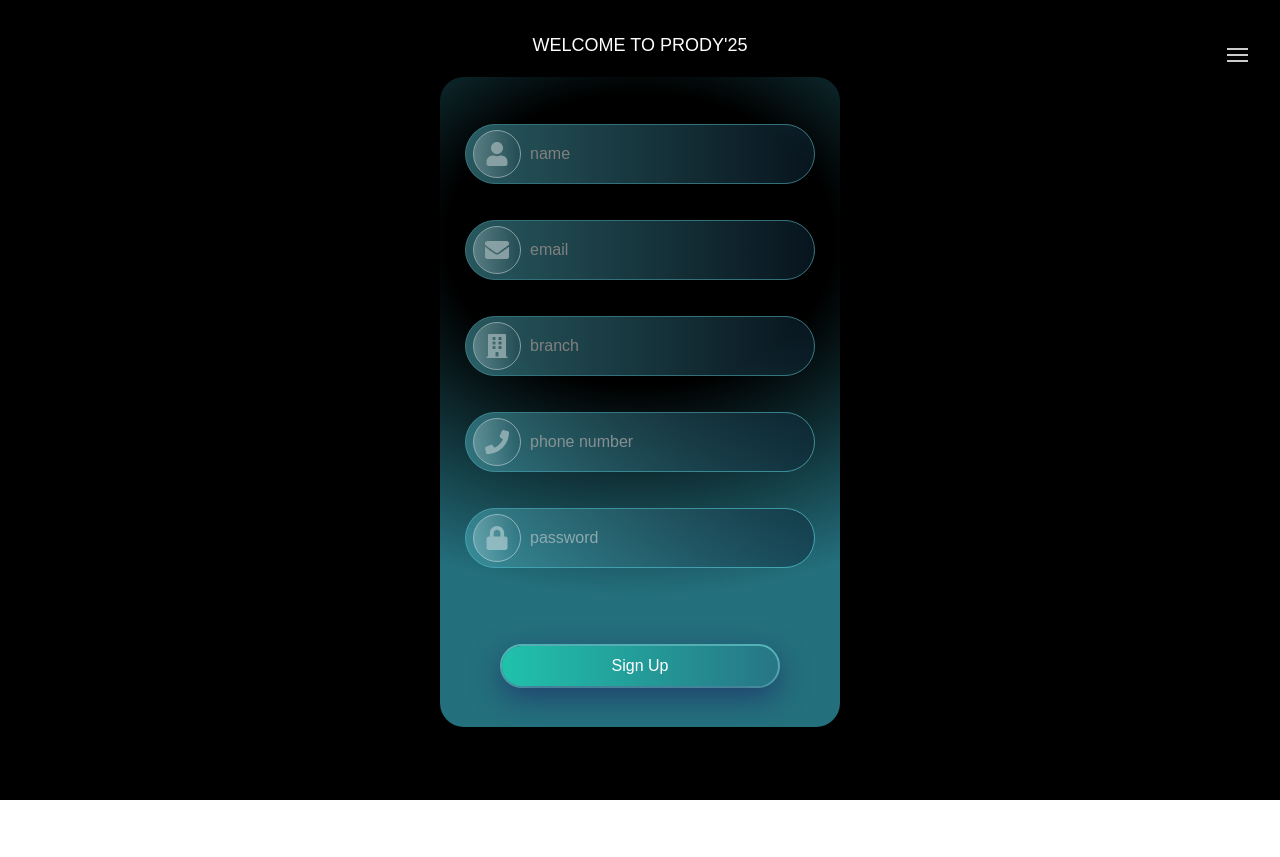
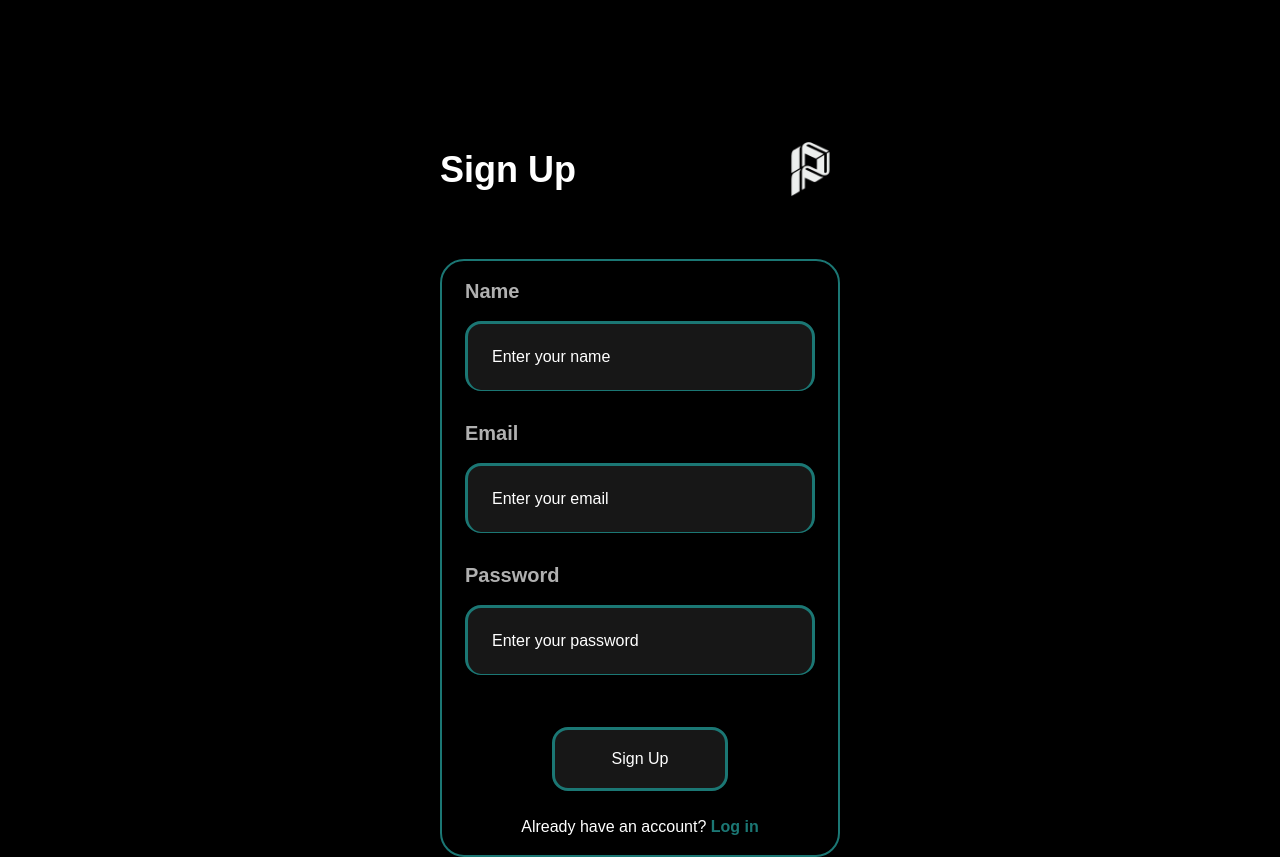
Before and after one commit to Amit-Singh-Bathyal/scroll-animation-, a Next.js app in the folder cursor-effect/: page /signup in a window 1280 px wide. Before the commit the page ends 800 px from the top, so only its background shows below. Built offline with nearby package versions, Linux system fonts and the light colour scheme.

Commit message:
login/signup page done

```diff
--- a/cursor-effect/src/app/login/page.tsx
+++ b/cursor-effect/src/app/login/page.tsx
@@ -1,53 +1,73 @@
 "use client";
-import React from "react";
-import { FaEnvelope, FaLock } from "react-icons/fa";
-import Burger from "../home/components/hamburger";
+import React, { useState } from "react";
+import Image from "next/image";
 
 const LoginPage: React.FC = () => {
+  // State to store input values
+  const [formData, setFormData] = useState({
+    name: "",
+    email: "",
+    password: "",
+  });
+
+  // Handle input changes
+  const handleChange = (e: React.ChangeEvent<HTMLInputElement>) => {
+    setFormData({ ...formData, [e.target.name]: e.target.value });
+  };
+
+  // Handle form submission
+  const handleSubmit = () => {
+    console.log("Form Data:", formData); // Replace this with backend API call later
+  };
+
   return (
-    <div className="bg-black min-h-screen flex justify-center items-center relative">
-      <Burger />
+    <div className="bg-black min-h-screen flex flex-col pt-5 items-center sm:pt-32 relative">
 
-
-      <div className="text-white text-3xl font-normal pt-10 text-center absolute top-10">
-        LOGIN
+      {/* Sign Up & Logo (Outside the Border) */}
+      <div className="flex items-center justify-between w-[90%] max-w-[400px] sm:mb-12 mb-6">
+        <h2 className="text-white text-4xl sm:text-4xl font-black">Login</h2>
+        <Image src="/images/logo.png" alt="Logo" width={60} height={50} />
       </div>
 
-      <div
-        className="p-4 mx-2 mt-20 rounded-3xl opacity w-[400px] h-[550px] flex flex-col justify-center items-center transition-all duration-300 ease-in-out transform"
-        style={{
-          background:
-            "radial-gradient(ellipse 118% 55% at 50% 25%, rgba(77, 192, 231, 0) 41%, rgba(51, 159, 178, 0.7) 100%)",
-        }}
+      {/* Signup Form */}
+      <div className="p-4 mx-2 sm:border-[2px] border-[#1B7774] w-[90%] max-w-[400px] bg-black rounded-3xl h-auto flex flex-col justify-center items-center">
+
+        {["name", "email", "password"].map((field, index) => (
+          <div key={index} className="w-full max-w-[350px] mb-11 sm:mb-9">
+            <label
+              htmlFor={field}
+              className="block text-[#B0B0B0] font-semibold sm:font-bold text-lg sm:text-xl mb-2"
             >
-        {["email", "password"].map((field, index) => (
-          <div key={index} className="mb-14 relative w-full h-[60px] z-20">
-
-            <div className="absolute mt-2 left-2 top-1/2 transform -translate-y-1/2 w-12 h-12 border-[1px] border-[#FFFFFF] bg-gradient-to-r from-[rgba(255,255,255,0.5)] to-[rgba(255,255,255,0)] rounded-full opacity-45 z-30 flex items-center justify-center">
-              {field === "email" && <FaEnvelope className="text-white text-2xl" />}
-              {field === "password" && <FaLock className="text-white text-2xl" />}
-            </div>
-
+              {field.charAt(0).toUpperCase() + field.slice(1)}
+            </label>
+            <div className="relative h-[60px] sm:h-[70px]">
               <input
                 type={field === "password" ? "password" : "text"}
                 id={field}
                 name={field}
-              className="mt-2 p-2 pl-16 border-[1px] border-[#64deee] bg-gradient-to-r from-[#4FAEBB] to-[#0F293B] text-white rounded-[30px] w-full h-full opacity-50 placeholder-white z-20"
-              placeholder={field}
+                value={formData[field as keyof typeof formData]} // Bind state
+                onChange={handleChange} // Capture input
+                className="mt-2 p-2 pl-4 sm:pl-6 border-b-[1px] border-[3px] border-[#1B7774] bg-[#171717] text-white rounded-2xl w-full h-full placeholder-white"
+                placeholder={`Enter your ${field}`}
               />
+            </div>
           </div>
         ))}
 
-        <div className="mt-12 w-5/6 h-[44px] border-[2.5px] border-[#5BC5BF] rounded-[30px]">
-          <button className="w-full h-full text-white py-2 bg-gradient-to-r from-[rgba(32,194,172,1)] to-[rgba(65,164,206,0.11)] rounded-full shadow-[0px_10px_30px_rgba(27,12,87,0.5)]">
+        {/* Sign Up Button */}
+        <button
+          onClick={handleSubmit} // Trigger data collection
+          className="mt-6 px-5 border-[3px] border-[#1B7774] bg-[#171717] text-white rounded-2xl h-16 w-44"
+        >
           Login
         </button>
-        </div>
 
-
-        <div className="text-white mt-[18px] text-[16px] font-sans">
+        {/* Already have an account? */}
+        <div className="mt-6 text-white text-base">
           Do not have an account?{" "}
-          <a href="/signup" className="text-blue-300">Sign Up</a>
+          <a href="/signup" className="text-[#1B7774] font-semibold hover:underline">
+            SignUp
+          </a>
         </div>
       </div>
     </div>
--- a/cursor-effect/src/app/signup/page.tsx
+++ b/cursor-effect/src/app/signup/page.tsx
@@ -1,52 +1,73 @@
 "use client";
-import React from "react";
-import { FaUser, FaEnvelope, FaBuilding, FaPhone, FaLock } from "react-icons/fa";
-import Burger from "../home/components/hamburger";
+import React, { useState } from "react";
+import Image from "next/image";
 
 const SignupPage: React.FC = () => {
+  // State to store input values
+  const [formData, setFormData] = useState({
+    name: "",
+    email: "",
+    password: "",
+  });
+
+  // Handle input changes
+  const handleChange = (e: React.ChangeEvent<HTMLInputElement>) => {
+    setFormData({ ...formData, [e.target.name]: e.target.value });
+  };
+
+  // Handle form submission
+  const handleSubmit = () => {
+    console.log("Form Data:", formData); // Replace this with backend API call later
+  };
+
   return (
-    <div className="bg-black min-h-screen pb-8 flex justify-center items-center relative">
-      <Burger />
+    <div className="bg-black min-h-screen flex flex-col pt-5 items-center sm:pt-32 relative">
 
-
-      <div className="absolute top-8 left-1/2 transform -translate-x-1/2 text-center text-white font-normal text-[18px]">
-        WELCOME TO PRODY'25
+      {/* Sign Up & Logo (Outside the Border) */}
+      <div className="flex items-center justify-between w-[90%] max-w-[400px] sm:mb-12 mb-6">
+        <h2 className="text-white text-4xl sm:text-4xl font-black">Sign Up</h2>
+        <Image src="/images/logo.png" alt="Logo" width={60} height={50} />
       </div>
 
-      <div
-        className="p-4 mx-2 mt-9 w-[400px] rounded-3xl opacity h-[650px] flex flex-col justify-center items-center transition-all duration-300 ease-in-out transform"
-        style={{
-          background:
-            "radial-gradient(ellipse 118% 55% at 50% 25%, rgba(77, 192, 231, 0) 41%, rgba(51, 159, 178, 0.7) 100%)",
-        }}
-      >
-        {["name", "email", "branch", "phone number", "password"].map(
-          (field, index) => (
-            <div key={index} className="mb-9 relative w-[350px] h-[60px] z-20">
+      {/* Signup Form */}
+      <div className="p-4 mx-2 sm:border-[2px] border-[#1B7774] w-[90%] max-w-[400px] bg-black rounded-3xl h-auto flex flex-col justify-center items-center">
 
-              <div className="absolute mt-2 left-2 top-1/2 transform -translate-y-1/2 w-12 h-12 border-[1px] border-[#FFFFFF] bg-gradient-to-r from-[rgba(255,255,255,0.5)] to-[rgba(255,255,255,0)] rounded-full opacity-45 z-30 flex items-center justify-center">
-                {field === "name" && <FaUser className="text-white text-2xl" />}
-                {field === "email" && <FaEnvelope className="text-white text-2xl" />}
-                {field === "branch" && <FaBuilding className="text-white text-2xl" />}
-                {field === "phone number" && <FaPhone className="text-white text-2xl" />}
-                {field === "password" && <FaLock className="text-white text-2xl" />}
-              </div>
-
+        {["name", "email", "password"].map((field, index) => (
+          <div key={index} className="w-full max-w-[350px] mb-11 sm:mb-9">
+            <label
+              htmlFor={field}
+              className="block text-[#B0B0B0] font-semibold sm:font-bold text-lg sm:text-xl mb-2"
+            >
+              {field.charAt(0).toUpperCase() + field.slice(1)}
+            </label>
+            <div className="relative h-[60px] sm:h-[70px]">
               <input
                 type={field === "password" ? "password" : "text"}
                 id={field}
                 name={field}
-                className="mt-2 p-2 pl-16 border-[1px] border-[#64deee] bg-gradient-to-r from-[#4FAEBB] to-[#0F293B] text-white rounded-[30px] w-full h-full opacity-50 placeholder-white z-20"
-                placeholder={field}
+                value={formData[field as keyof typeof formData]} // Bind state
+                onChange={handleChange} // Capture input
+                className="mt-2 p-2 pl-4 sm:pl-6 border-b-[1px] border-[3px] border-[#1B7774] bg-[#171717] text-white rounded-2xl w-full h-full placeholder-white"
+                placeholder={`Enter your ${field}`}
               />
             </div>
-          )
-        )}
+          </div>
+        ))}
 
-        <div className="mt-12 w-[280px] h-[44px] border-[2.5px] border-[#5BC5BF] rounded-[30px]">
-          <button className="w-full h-full text-white py-2 bg-gradient-to-r from-[rgba(32,194,172,1)] to-[rgba(65,164,206,0.11)] rounded-full shadow-[0px_10px_30px_rgba(27,12,87,0.5)]">
-            Sign Up
-          </button>
+        {/* Sign Up Button */}
+        <button
+          onClick={handleSubmit} // Trigger data collection
+          className="mt-6 px-5 border-[3px] border-[#1B7774] bg-[#171717] text-white rounded-2xl h-16 w-44"
+        >
+          Sign Up
+        </button>
+
+        {/* Already have an account? */}
+        <div className="mt-6 text-white text-base">
+          Already have an account?{" "}
+          <a href="/login" className="text-[#1B7774] font-semibold hover:underline">
+            Log in
+          </a>
         </div>
       </div>
     </div>
--- a/cursor-effect/src/app/workshop/page.tsx
+++ b/cursor-effect/src/app/workshop/page.tsx
@@ -29,6 +29,10 @@ const cards = [
 
 const WorkshopSlider = () => {
   const [currentIndex, setCurrentIndex] = useState(0);
+  const [isModalOpen, setIsModalOpen] = useState(false);
+  const [selectedWorkshop, setSelectedWorkshop] = useState(cards[0].title);
+  const [name, setName] = useState("");
+  const [rollNo, setRollNo] = useState("");
 
   useEffect(() => {
     const interval = setInterval(() => {
@@ -47,6 +51,21 @@ const WorkshopSlider = () => {
     onSwipedRight: () => setCurrentIndex((prevIndex) => (prevIndex - 1 + cards.length) % cards.length),
     trackMouse: true,
   });
+
+  const handleRegisterClick = () => {
+    setIsModalOpen(true);
+  };
+
+  const handleModalClose = () => {
+    setIsModalOpen(false);
+  };
+
+  const handleSubmit = (e: React.FormEvent) => {
+    e.preventDefault();
+    // Handle registration logic here
+    console.log("Registered for:", selectedWorkshop, "Name:", name, "Roll No:", rollNo);
+    setIsModalOpen(false); // Close modal after submission
+  };
 
   return (
     <div
@@ -113,10 +132,77 @@ const WorkshopSlider = () => {
           style={{
             background: "linear-gradient(0deg, #8BDBD8, #70C6F6)",
           }}
+          onClick={handleRegisterClick}
         >
           Register Now
         </div>
       </div>
+      {isModalOpen && (
+        <div className="fixed inset-0 flex items-center justify-center bg-black bg-opacity-50 backdrop-blur-sm z-50">
+          <div className="bg-[#121212] p-6 rounded-lg w-[90%] max-w-md">
+            <h2 className="text-white text-2xl font-bold mb-4">Register for Workshop</h2>
+            <form onSubmit={handleSubmit}>
+              <div className="mb-4">
+                <label className="block text-white text-sm font-bold mb-2">
+                  Select Workshop
+                </label>
+                <select
+                  className="w-full p-2 rounded bg-[#2A2E2E] text-white"
+                  value={selectedWorkshop}
+                  onChange={(e) => setSelectedWorkshop(e.target.value)}
+                >
+                  {cards.map((card) => (
+                    <option key={card.id} value={card.title}>
+                      {card.title}
+                    </option>
+                  ))}
+                </select>
+              </div>
+              <div className="mb-4">
+                <label className="block text-white text-sm font-bold mb-2">
+                  Name
+                </label>
+                <input
+                  type="text"
+                  className="w-full p-2 rounded bg-[#2A2E2E] text-white"
+                  placeholder="Enter your name"
+                  value={name}
+                  onChange={(e) => setName(e.target.value)}
+                  required
+                />
+              </div>
+              <div className="mb-6">
+                <label className="block text-white text-sm font-bold mb-2">
+                  Roll No.
+                </label>
+                <input
+                  type="text"
+                  className="w-full p-2 rounded bg-[#2A2E2E] text-white"
+                  placeholder="Enter your roll number"
+                  value={rollNo}
+                  onChange={(e) => setRollNo(e.target.value)}
+                  required
+                />
+              </div>
+              <div className="flex justify-end">
+                <button
+                  type="button"
+                  className="bg-gray-500 text-white px-4 py-2 rounded mr-2"
+                  onClick={handleModalClose}
+                >
+                  Cancel
+                </button>
+                <button
+                  type="submit"
+                  className="bg-[#70C6F6] text-black px-4 py-2 rounded"
+                >
+                  Register
+                </button>
+              </div>
+            </form>
+          </div>
+        </div>
+      )}
     </div>
   );
 };
```
Lines whose indentation alone changed are shown as unchanged.
